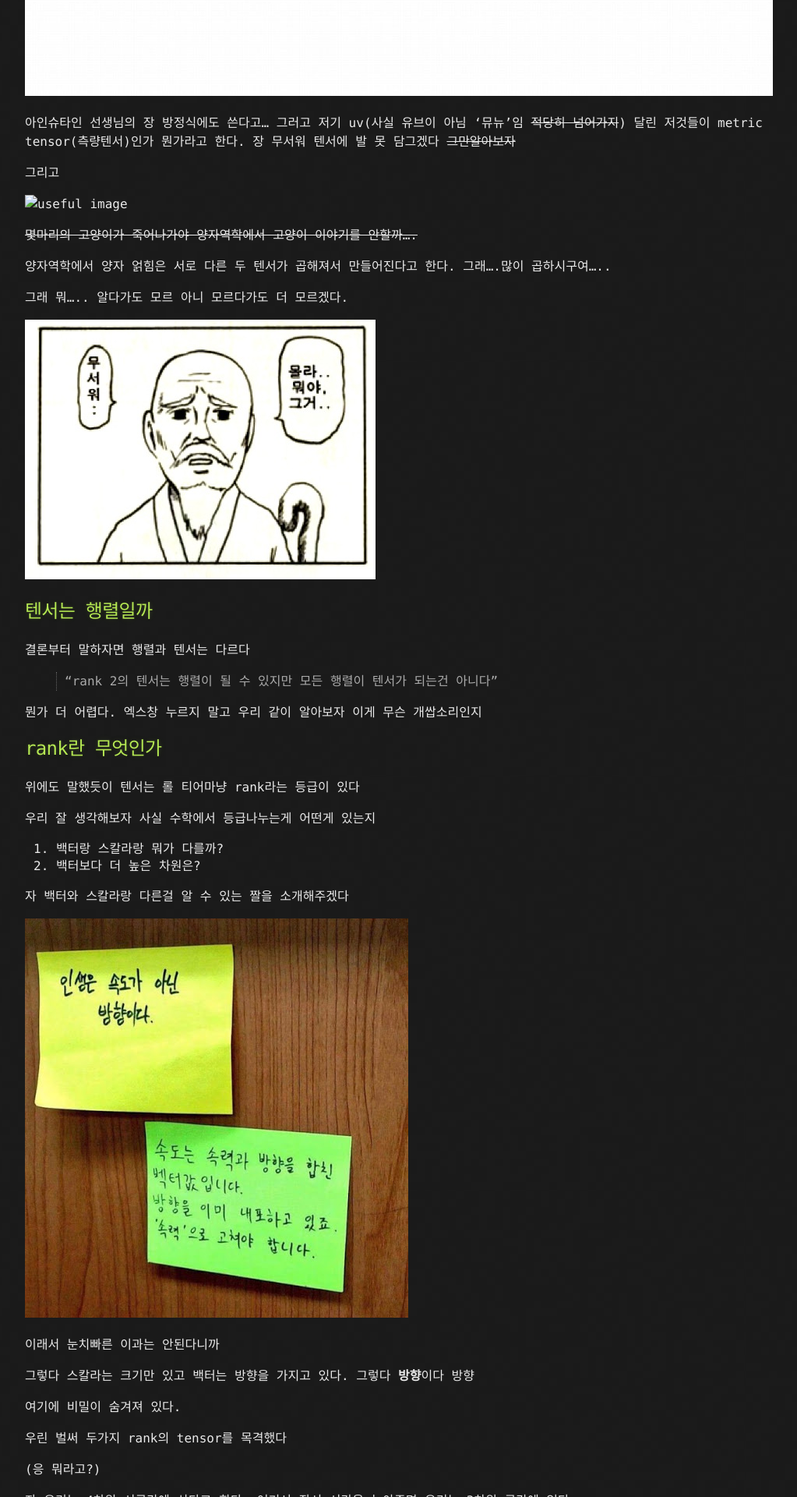
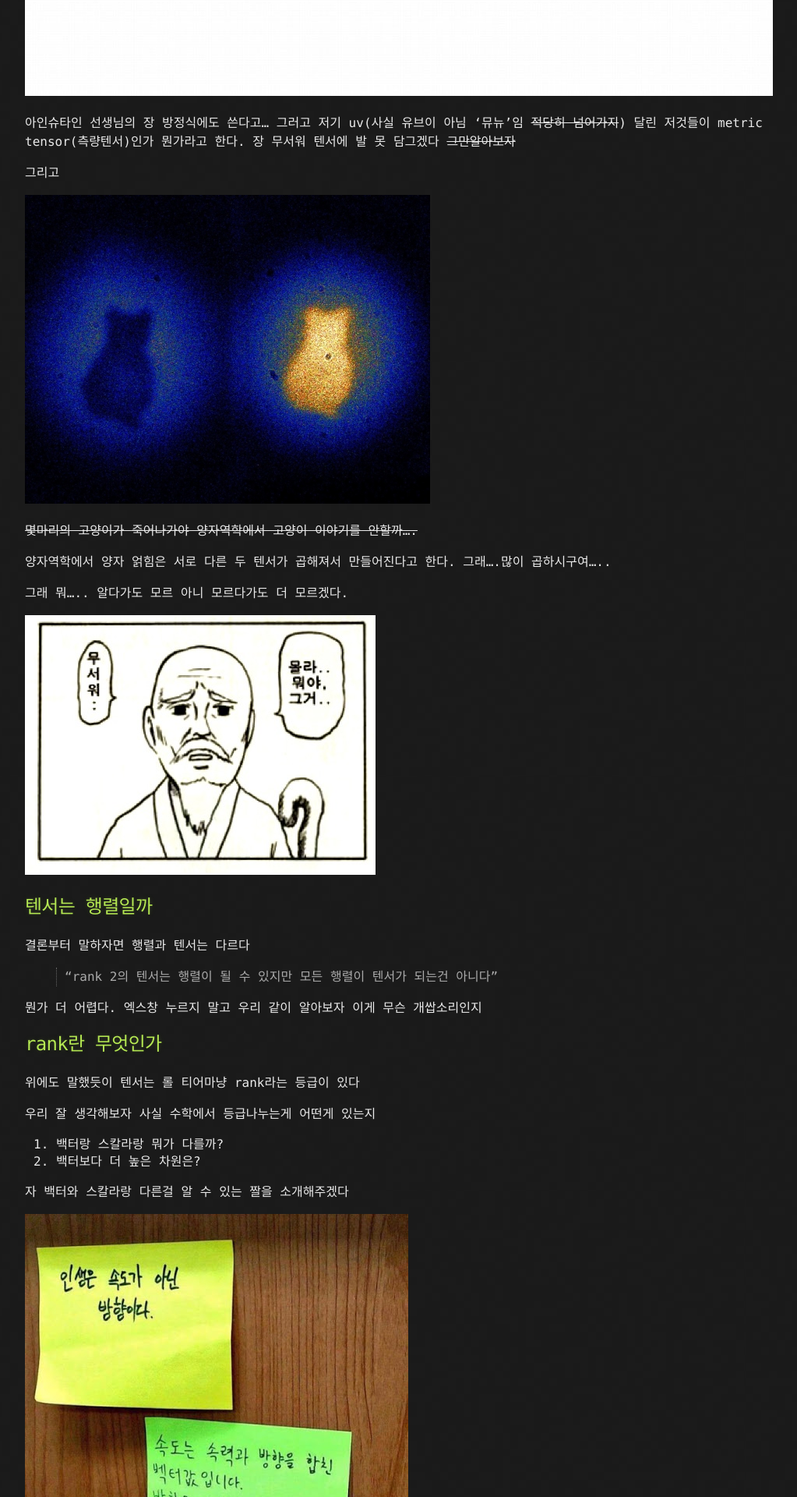
Before and after one commit to kooock/kooock.github.io, a Jekyll site: the page built from _posts/2020-05-06-what_is_tensor.md, in a window 1280 px wide. Shown: the part 2197-4117 px from the top of the page at 78% size, without its empty margins (108-1131 px from the left). Built offline with Jekyll 4.4.1, drawn with Linux system fonts in a browser that asks for light colours; comment, search, counter and statistics services are not loaded.

Commit message:
modify image

```diff
--- a/_posts/2020-05-06-what_is_tensor.md
+++ b/_posts/2020-05-06-what_is_tensor.md
@@ -36,7 +36,7 @@ category: DeepLearning
 
 그리고
 
-![useful image]({{ site.url }}/assets/images/_.jpg)
+![useful image]({{ site.url }}/assets/images/quantum_cat.jpg)
 
 ~~몇마리의 고양이가 죽어나가야 양자역학에서 고양이 이야기를 안할까....~~
 
```
Also changed, not shown: assets/images/quantum_cat.jpg (renamed from assets/images/_.jpg).
